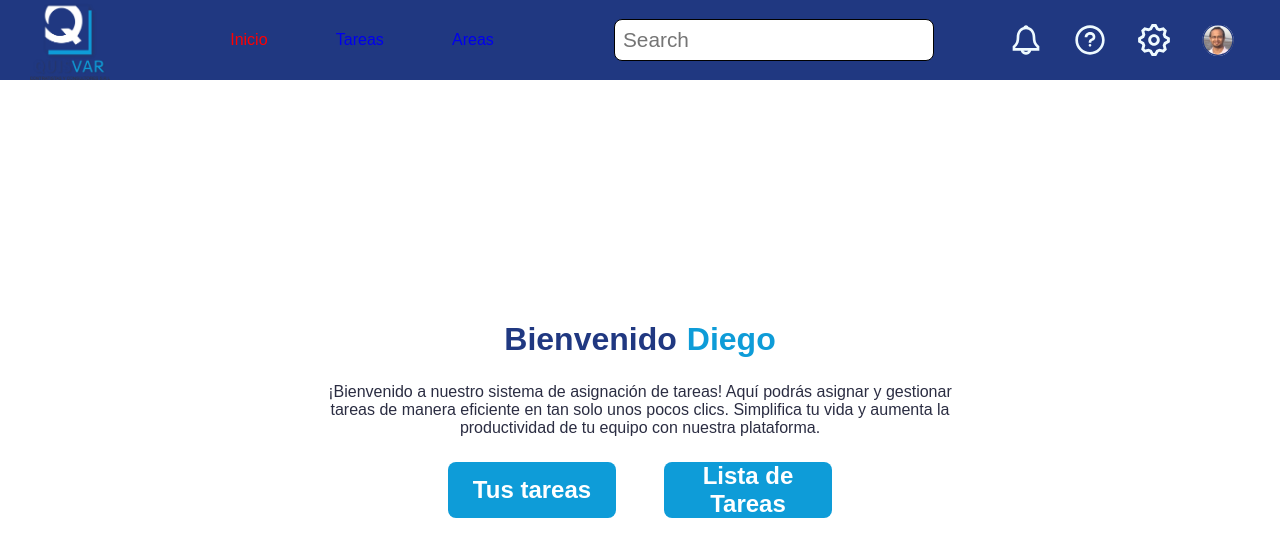
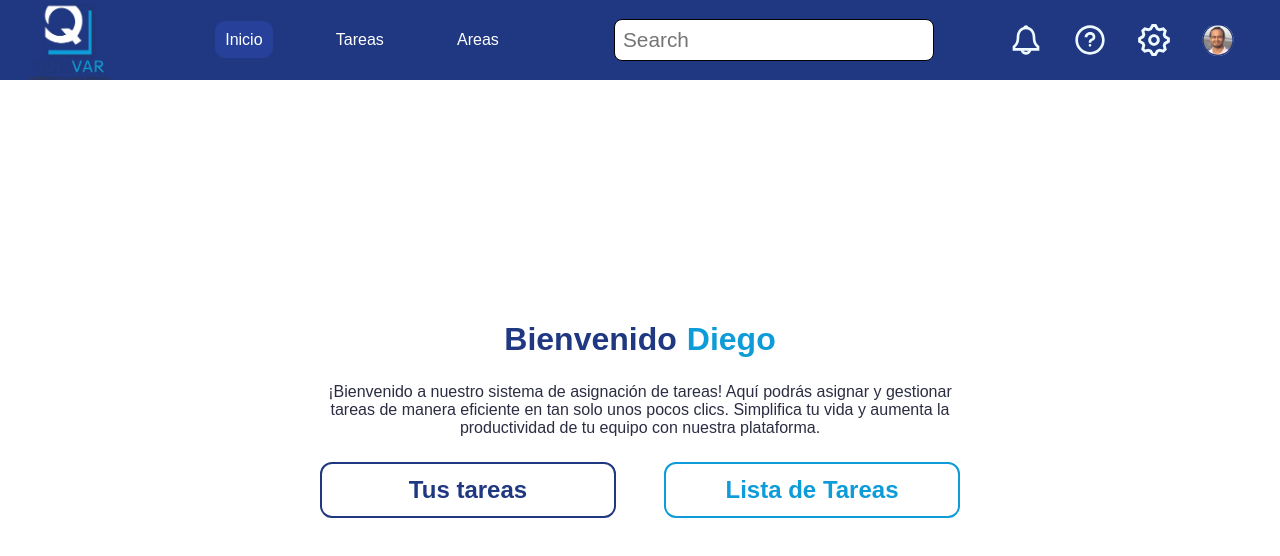
Before and after one commit to juancotrado/quisvar_proyect_ft, a React (Vite) app: page /home in a window 1280 px wide. Shown: the top 556 px of the page. Built offline with nearby package versions, Linux system fonts and the light colour scheme; sample sign-in values are in the browser's storage.

Commit message:
feat: button styles

```diff
--- a/src/components/shared/header/Header.tsx
+++ b/src/components/shared/header/Header.tsx
@@ -1,4 +1,3 @@
-import { useEffect } from 'react';
 import './header.css';
 import { NavLink, useNavigate } from 'react-router-dom';
 
@@ -21,45 +20,6 @@ const Header = () => {
     localStorage.removeItem('token');
     navigate('login');
   };
-  useEffect(() => {
-    const links = document.querySelectorAll(
-      '.item-text'
-    ) as NodeListOf<HTMLAnchorElement>;
-
-    links.forEach(link => {
-      if (link.href === window.location.href) {
-        link.classList.add('active');
-      }
-
-      const handleClick = (event: MouseEvent) => {
-        event.preventDefault();
-        link.classList.add('clicked');
-        window.location.href = link.href;
-      };
-
-      const handleMouseOver = () => {
-        if (!link.classList.contains('clicked')) {
-          link.classList.add('active');
-        }
-      };
-
-      const handleMouseOut = () => {
-        if (!link.classList.contains('clicked')) {
-          link.classList.remove('active');
-        }
-      };
-
-      link.addEventListener('click', handleClick);
-      link.addEventListener('mouseover', handleMouseOver);
-      link.addEventListener('mouseout', handleMouseOut);
-
-      return () => {
-        link.removeEventListener('click', handleClick);
-        link.removeEventListener('mouseover', handleMouseOver);
-        link.removeEventListener('mouseout', handleMouseOut);
-      };
-    });
-  }, []);
 
   return (
     <header className="nav-container">
@@ -72,14 +32,11 @@ const Header = () => {
             <NavLink
               to={item.link}
               className={({ isActive }) =>
-                isActive ? 'item-nav' : 'item-nav-false'
+                isActive ? 'item-nav-active' : 'item-nav-inactive'
               }
             >
               {item.title}
             </NavLink>
-            {/* <a href={item.link} className="item-text">
-              {item.title}
-            </a> */}
           </li>
         ))}
       </ul>
--- a/src/components/shared/header/header.css
+++ b/src/components/shared/header/header.css
@@ -26,12 +26,15 @@ header {
   text-decoration: none;
   display: inline-block;
 }
-/* .items-list li a {
+.item-nav-active {
   color: white;
-  font-size: var(--size-input);
-} */
-.item-nav {
-  color: red;
+  border-radius: 10px;
+  padding: 10px;
+  background-color: var(--color-nav-active);
+}
+.item-nav-inactive {
+  color: white;
+  padding: 10px;
 }
 .nav-container {
   width: 100%;
@@ -50,13 +53,9 @@ header {
   width: 2rem;
   height: 2rem;
 }
-
 .item:hover {
   background-color: #27419a;
   color: white;
   border-radius: 10px;
   transition: background-color 0.5s ease;
 }
-.item-text:clicked {
-  color: red;
-}
--- a/src/index.css
+++ b/src/index.css
@@ -3,6 +3,7 @@
   --color-secondary: #001b69;
   --color-tertiary: #203881;
   --color-quaternay: #1040c1;
+  --color-nav-active: #27419a;
   --color-unresolved: #ff3b3b;
   --color-process: #ffd140;
   --color-done: #57d9a3;
--- a/src/pages/home/home.css
+++ b/src/pages/home/home.css
@@ -13,16 +13,9 @@
 
 } */
 .btn-section {
-  width: 30%;
+  width: 50%;
   display: flex;
   gap: 48px;
-}
-.h1-left {
-  color: var(--color-tertiary);
-}
-
-.h1-right {
-  color: var(--color-primary);
 }
 .title-content {
   display: flex;
@@ -32,3 +25,26 @@
   width: 50%;
   text-align: center;
 }
+.home-btn {
+  width: 100%;
+  height: 3.5rem;
+  font-size: var(--size-button);
+  font-weight: bold;
+  cursor: pointer;
+  transition: background-color 0.5s ease;
+  border-radius: var(--radius-button);
+}
+.text-color-1 {
+  color: var(--color-tertiary);
+}
+.text-color-2 {
+  color: var(--color-primary);
+}
+.btn-color-1 {
+  border: 2px solid var(--color-tertiary);
+  color: var(--color-tertiary);
+}
+.btn-color-2 {
+  border: 2px solid var(--color-primary);
+  color: var(--color-primary);
+}
--- a/src/pages/home/home.tsx
+++ b/src/pages/home/home.tsx
@@ -5,8 +5,8 @@ const home = () => {
   return (
     <div className="container-home">
       <div className="title-content">
-        <h1 className="h1-left">Bienvenido</h1>
-        <h1 className="h1-right">{name}</h1>
+        <h1 className="h1-left text-color-1">Bienvenido</h1>
+        <h1 className="h1-right text-color-2">{name}</h1>
       </div>
       <p className="paragraph">
         ¡Bienvenido a nuestro sistema de asignación de tareas! Aquí podrás
@@ -15,8 +15,8 @@ const home = () => {
         nuestra plataforma.
       </p>
       <div className="btn-section">
-        <button className="login-btn">Tus tareas</button>
-        <button className="login-btn">Lista de Tareas</button>
+        <button className="home-btn btn-color-1">Tus tareas</button>
+        <button className="home-btn btn-color-2">Lista de Tareas</button>
       </div>
     </div>
   );
```
